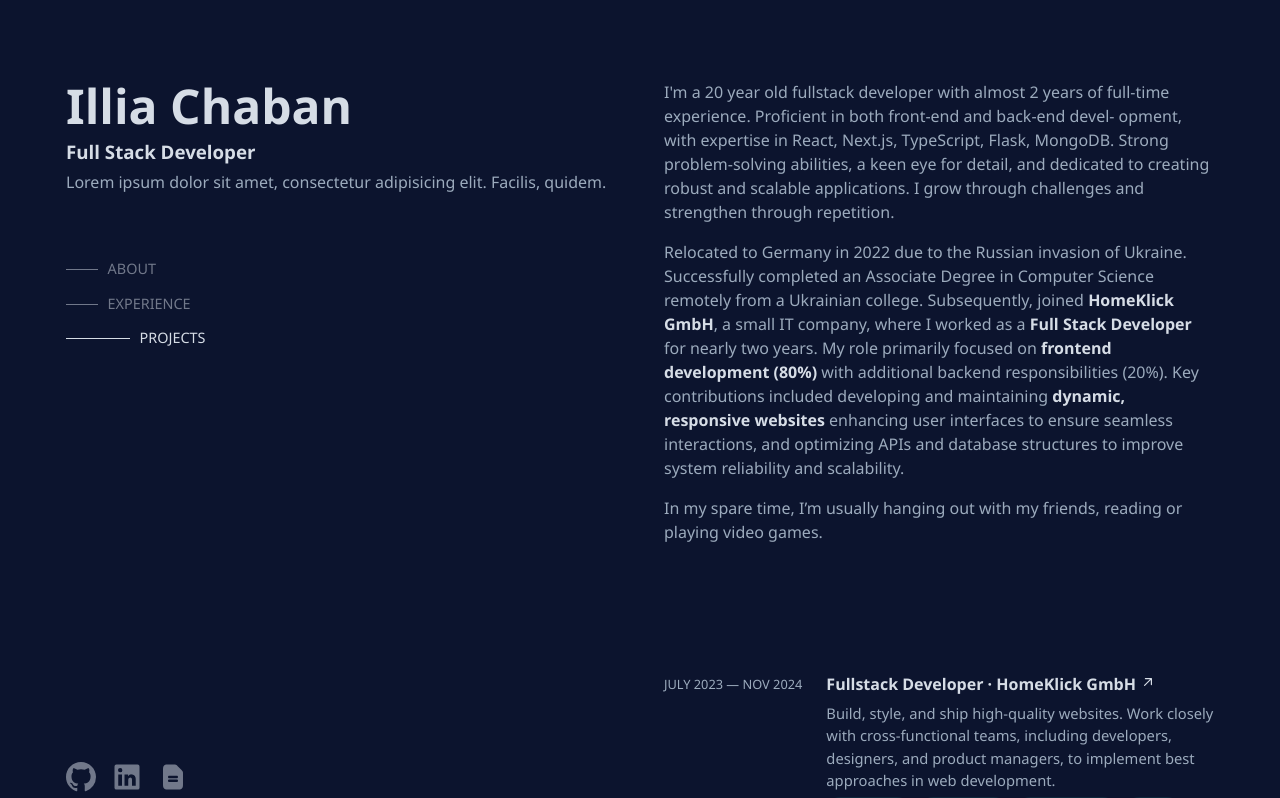
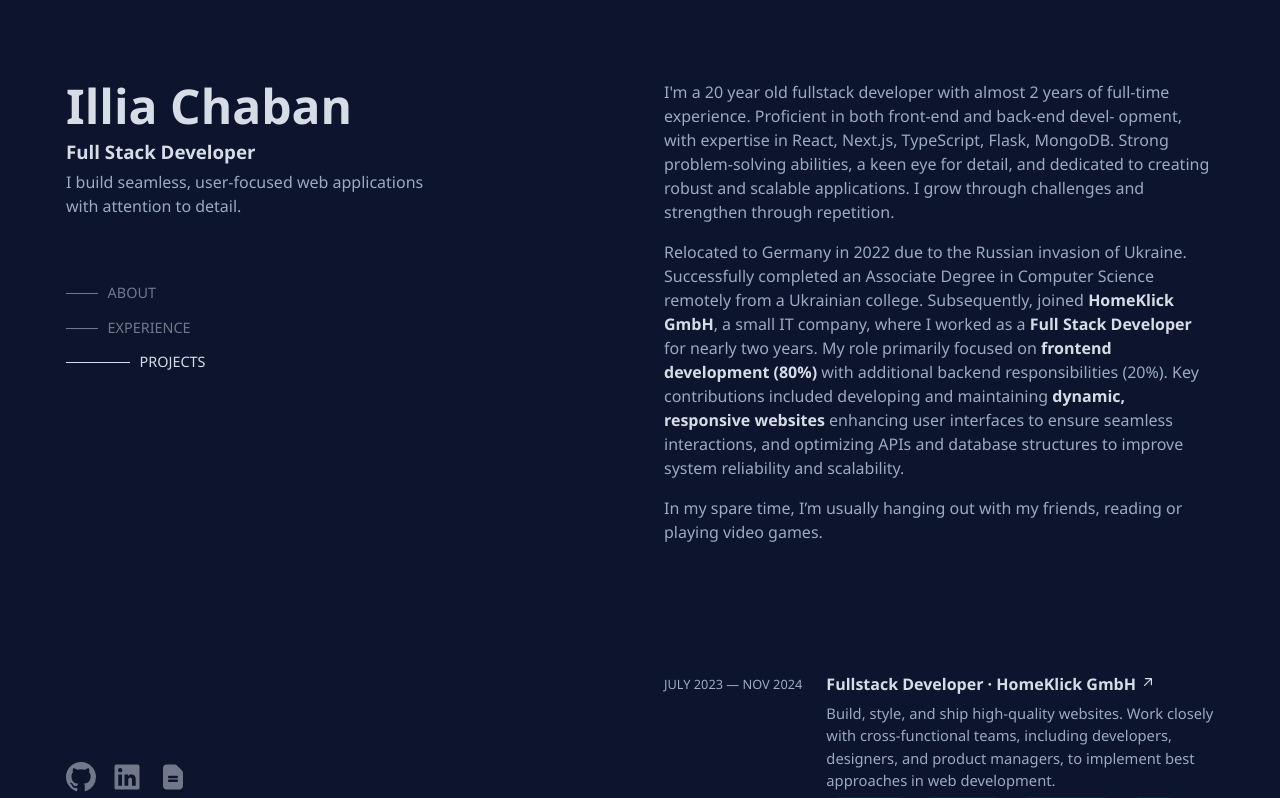
Before and after one commit to Illmix/illia-chaban, a React (Vite) app: page / in a window 1280 px wide. Shown: the top 798 px of the page. Built offline with nearby package versions, Linux system fonts and the light colour scheme.

Commit message:
add a sentence about me

```diff
--- a/src/App.css
+++ b/src/App.css
@@ -37,7 +37,6 @@
     display: flex;
     flex-direction: column;
     gap: .3rem;
-    color: var(--heading-color);
 }
 
 .nav-menu {
@@ -214,6 +213,7 @@
     position: sticky;
     top: 0;
     background-color: var(--bg-color);
+    z-index: 10;
 }
 
 @media screen and (max-width: 1050px) {
--- a/src/index.css
+++ b/src/index.css
@@ -39,6 +39,10 @@ body {
   color: var(--text-color);
 }
 
+h1, h2, h3, h4, h5 {
+  color: var(--heading-color);
+}
+
 h1 {
   line-height: 1.1;
   font-size: 3rem;
--- a/src/sections/left-side/components/header/components/HeaderInfo.tsx
+++ b/src/sections/left-side/components/header/components/HeaderInfo.tsx
@@ -7,8 +7,8 @@ const HeaderInfo = () => {
             <h3>
                 Full Stack Developer
             </h3>
-            <span className="text">
-                Lorem ipsum dolor sit amet, consectetur adipisicing elit. Facilis, quidem.
+            <span>
+                I build seamless, user-focused web applications<br/>with attention to detail.
             </span>
         </div>
     );
```
